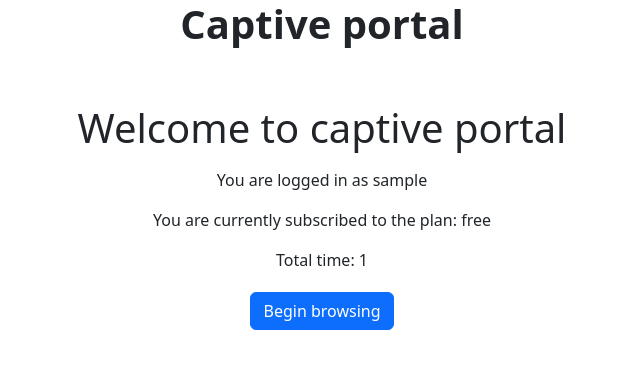
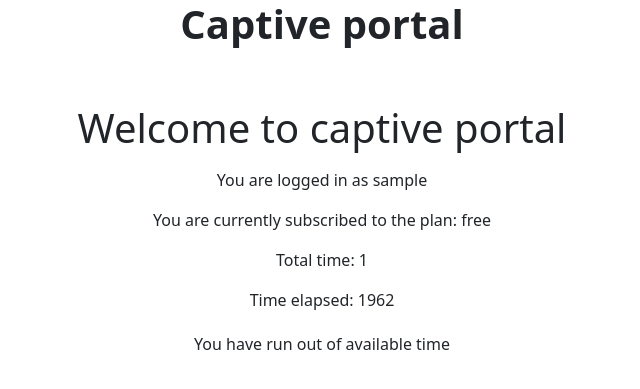
Before and after one commit to RedGlare96/NdsCaptivePortal, a Django app: page / in a window 1280 px wide. Shown: the top 389 px of the page, without its empty margins (318-958 px from the left). Run offline with Django 4.2, Linux system fonts and the light colour scheme; a user stored in the database is signed in; tables that the repository leaves empty hold one stand-in row (values such as "Sample post"); some libraries are stand-ins or nearby versions.

Commit message:
Added time information + readme

```diff
--- a/captive_portal/settings.py
+++ b/captive_portal/settings.py
@@ -135,3 +135,5 @@ TWILIO_ACCOUNT_SID = 'AC6b0a9e0bbd9db19d3b7b3c3b3ef1678a'
 TWILIO_AUTH_TOKEN = '39c2eb276ed8174f3eebfd531366e7f7'
 TWILIO_CALLER_ID = '+17243847381'
 # TWO_FACTOR_REMEMBER_COOKIE_AGE = 1
+NDS_IP = 'ndsip'
+NDS_PORT = 'ndsport'
--- a/user_auth/models.py
+++ b/user_auth/models.py
@@ -1,7 +1,8 @@
 from django.db import models
 from django.contrib.auth.models import User
+from datetime import datetime
 
-plan_choices = (('free', 'Free plan'), ('paid', 'Paid plan'))
+plan_choices = (('free', 'Free plan'), ('paid', 'Paid plan'), ('test', 'debug test plan'))
 
 
 class Client(models.Model):
@@ -9,3 +10,5 @@ class Client(models.Model):
     plan = models.CharField(max_length=10, choices=plan_choices, default='free')
     paid_time = models.IntegerField(default=3600)
     user = models.ForeignKey(User, on_delete=models.CASCADE)
+    last_time = models.DateTimeField(auto_now=True)
+    user_time = models.IntegerField(default=0)
--- a/user_auth/templates/user_auth/home.html
+++ b/user_auth/templates/user_auth/home.html
@@ -11,10 +11,18 @@
       <p>You are logged in as {{ user.username }}</p>
       <p>You are currently subscribed to the plan: {{ plan }}</p>
       <p>Total time: {{ p_time }}</p>
+      <p>Time elapsed: {{ u_time }}</p>
     </div>
+    {% if timeauth %}
     <div class="row pt-1">
-      <a href="http://ndip:ndport/nodogsplash_auth/?tok={{ request.session.tok }}&redir={{ request.session.redir }}&time={{ p_time }}"><button type="button" class="btn btn-primary">Begin browsing</button></a>
+      <a href="http://{{ nds_ip }}:{{ nds_port }}/nodogsplash_auth/?tok={{ request.session.tok }}&redir={{ request.session.redir }}&username={{ time_user }}&password=placeholder"><button type="button" class="btn btn-primary">
+        Begin browsing</button></a>
     </div>
+    {% else %}
+    <div class="row pt-1">
+      <p>You have run out of available time</p>
+    </div>
+    {% endif %}
     {% else %}
     <div class="row pt-5">
       <p>You are not logged in</p>
--- a/user_auth/views.py
+++ b/user_auth/views.py
@@ -7,6 +7,9 @@ from django.db import IntegrityError
 from bs4 import BeautifulSoup
 from .models import Client
 from .forms import reg_form
+from captive_portal import settings
+from datetime import datetime
+import pytz
 
 
 def home(request):
@@ -17,7 +20,23 @@ def home(request):
         record_obj = get_object_or_404(Client, user=request.user)
         plan = record_obj.plan
         p_time = record_obj.paid_time
-        return render(request, 'user_auth/home.html', {'plan': plan, 'p_time': p_time})
+        l_time = record_obj.last_time
+        u_time = record_obj.user_time
+        calc_time = (datetime.utcnow().replace(tzinfo=pytz.UTC) - l_time).seconds
+        updated_utime = u_time + calc_time
+        timeauth = True if updated_utime <= p_time else False
+        if 0 < p_time <= 600:
+            time_user = 'test'
+        elif 600 < p_time <= 3600:
+            time_user = 'standard'
+        else:
+            time_user = 'invalid'
+        if calc_time > 0:
+            record_obj.user_time = updated_utime
+            record_obj.save()
+        return render(request, 'user_auth/home.html', {'plan': plan, 'p_time': p_time, 'time_user': time_user,
+                                                       'nds_ip': settings.NDS_IP, 'nds_port': settings.NDS_PORT,
+                                                       'u_time': updated_utime, 'timeauth': timeauth})
     else:
         return render(request, 'user_auth/home.html')
 
@@ -64,7 +83,11 @@ def register_user(request):
         form_obj = reg_form(request.POST)
         if form_obj.is_valid():
             user_plan = get_selected(form_obj['plan'])
-            Client(full_name=form_obj['full_name'], plan=user_plan, user=request.user).save()
+            if user_plan == 'test':
+                ptime = 600
+            else:
+                ptime = 3600
+            Client(full_name=form_obj['full_name'], plan=user_plan, user=request.user, paid_time=ptime).save()
             if user_plan == 'paid':
                 return redirect('user_auth:p_portal')
             else:
```
Also changed, not shown: readme.md (added).
